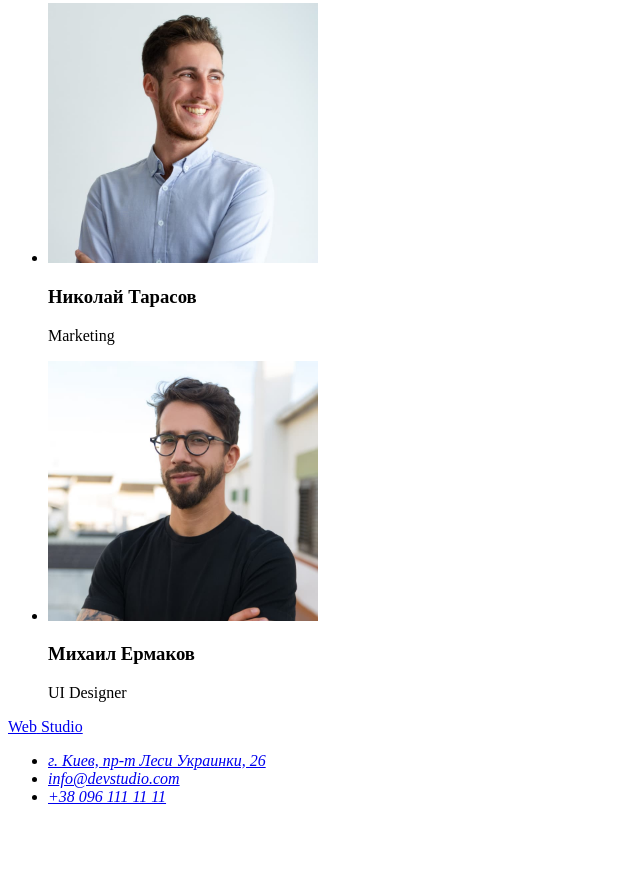
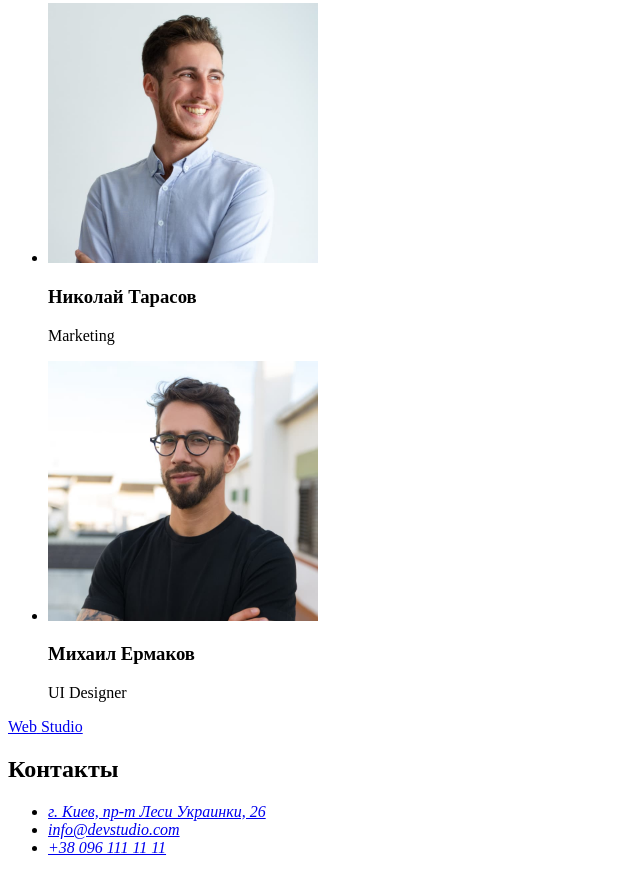
Before and after one commit to xoms89/goit-markup-hw-01, a plain HTML site: page index.html in a window 1280 px wide. Shown: the part 2333-3206 px from the top of the page, without its empty margins (0-640 px from the left). Before the commit the page ends 3155 px from the top, so only its background shows below. Drawn offline with Linux system fonts and the light colour scheme.

Commit message:
Correctoins2

```diff
--- a/index.html
+++ b/index.html
@@ -111,6 +111,7 @@
     <footer>
       <a href="/index.html"> <span>Web</span> <span>Studio</span> </a>
       <section>
+        <h2>Контакты</h2>
         <address>
           <ul>
             <li>
```
